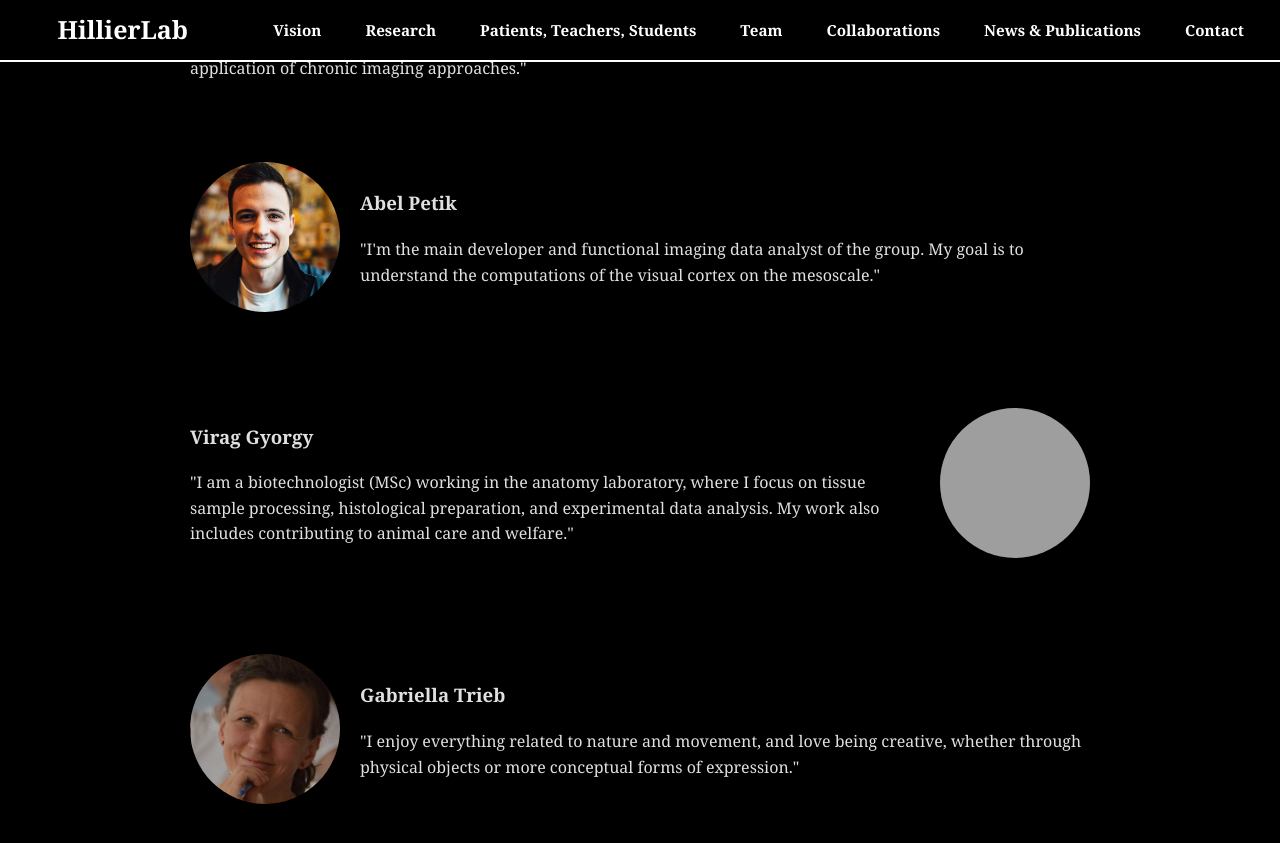
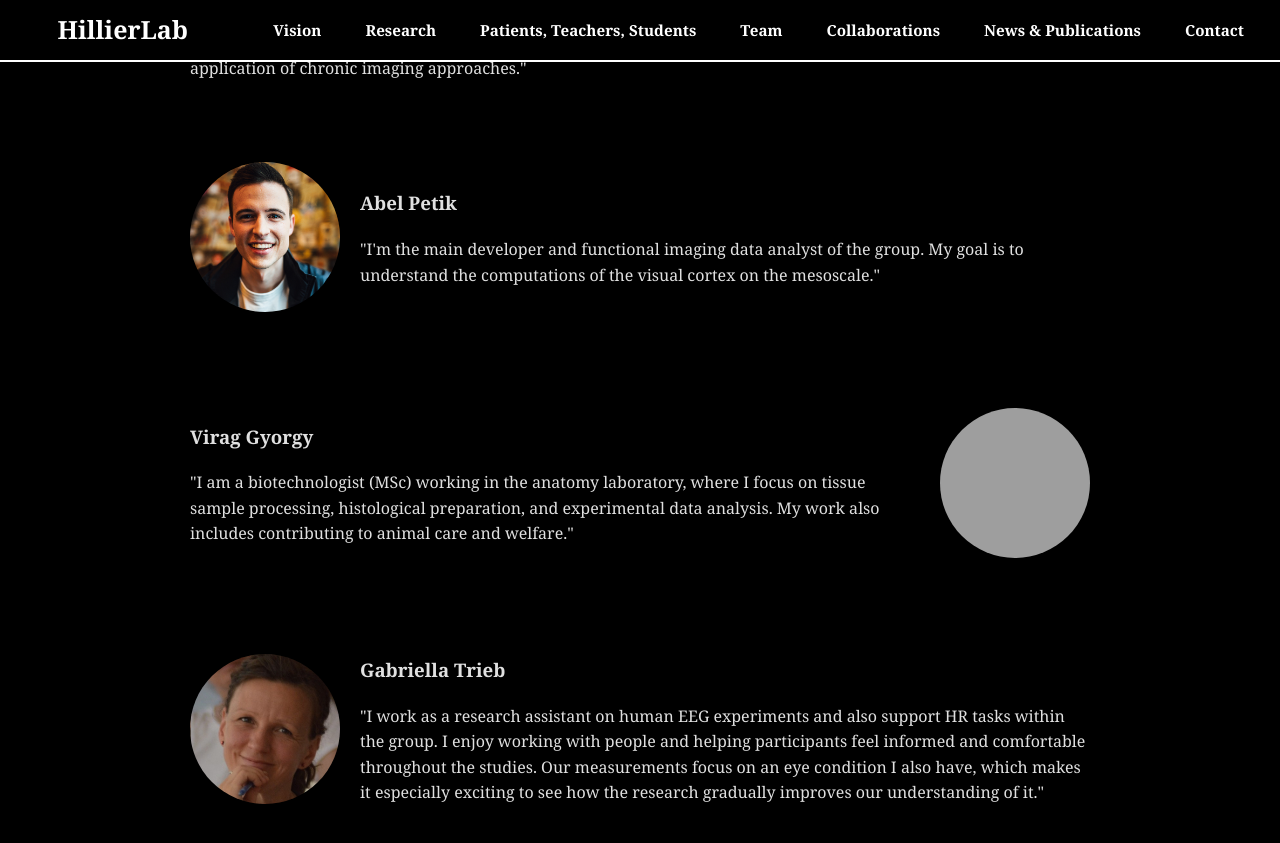
Before and after one commit to dzsano/rottenbillerdavid.github.io, a Jekyll site: the page built from team.md, in a window 1280 px wide and 900 px high, scrolled down 1789 px. Shown: the top 843 px of the window. Built offline with Jekyll 4.4.1, drawn with Linux system fonts in a browser that asks for light colours; grey boxes are pictures that could not be loaded.

Commit message:
Update Gabriella Trieb's description in team.md

```diff
--- a/team.md
+++ b/team.md
@@ -106,6 +106,6 @@ title: Meet the Team
   <img src="/assets/images/Gabi.jpg" alt="Member Name" style="width: 150px; height: 150px; aspect-ratio: 1 / 1; border-radius: 50%; object-fit: cover; margin-right: 20px;">
   <div>
     <h3>Gabriella Trieb</h3>
-    <p>"I enjoy everything related to nature and movement, and love being creative, whether through physical objects or more conceptual forms of expression."</p>
+    <p>"I work as a research assistant on human EEG experiments and also support HR tasks within the group. I enjoy working with people and helping participants feel informed and comfortable throughout the studies. Our measurements focus on an eye condition I also have, which makes it especially exciting to see how the research gradually improves our understanding of it."</p>
   </div>
 </div>
```
